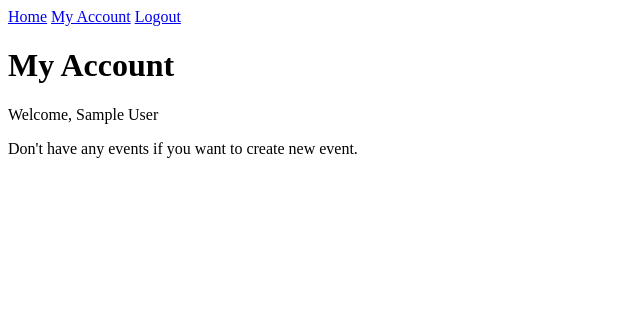
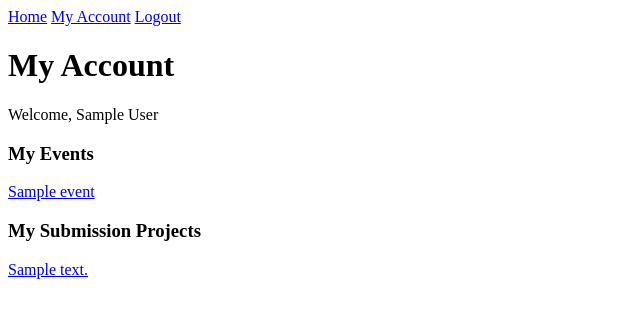
Before and after one commit to shabayekdes/django-event, a Django app: page /my-account/ in a window 1280 px wide. Shown: the top 318 px of the page, without its empty margins (0-640 px from the left). Run offline with Django 4.2, Linux system fonts and the light colour scheme; a user stored in the database is signed in; tables that the repository leaves empty hold one stand-in row (values such as "Sample post").

Commit message:
Add my submissions to my account

```diff
--- a/accounts/views.py
+++ b/accounts/views.py
@@ -1,11 +1,10 @@
 from django.contrib.auth import authenticate, login, logout
 from django.contrib.auth.decorators import login_required
-from django.contrib.auth.forms import UserCreationForm
 from django.shortcuts import render, redirect
 
 from accounts.forms import RegisterUserForm
 from accounts.models import User
-from events.models import Event
+from events.models import Event, Submission
 
 
 # Create your views here.
@@ -32,8 +31,12 @@ def user_details(request, pk):
 @login_required(login_url="/login")
 def my_account(request):
     user = request.user
+    submissions = Submission.objects.filter(participant=user)
+
+    print(submissions)
     context = {
-        'user': user
+        'user': user,
+        'submissions': submissions
     }
     return render(request, 'users/my_account.html', context)
 
--- a/templates/users/my_account.html
+++ b/templates/users/my_account.html
@@ -2,7 +2,7 @@
 {% block content %}
     <h1>My Account</h1>
     <span>Welcome, {{ user.name }}</span>
-    {% if not user.events %}
+    {% if user.events %}
         <h3>My Events</h3>
         {% for event in user.events.all %}
             <a href="{% url 'show_event' event.id %}">
@@ -12,4 +12,14 @@
     {% else %}
         <p>Don't have any events if you want to create new event.</p>
     {% endif %}
+    {% if submissions %}
+        <h3>My Submission Projects</h3>
+        {% for submission in submissions %}
+            <a href="{% url 'update_submission' submission.id %}">
+                <div>{{ submission.details }}</div>
+            </a>
+        {% endfor %}
+    {% else %}
+        <p>Don't have any projects.</p>
+    {% endif %}
 {% endblock %}
```
Lines whose indentation alone changed are shown as unchanged.
